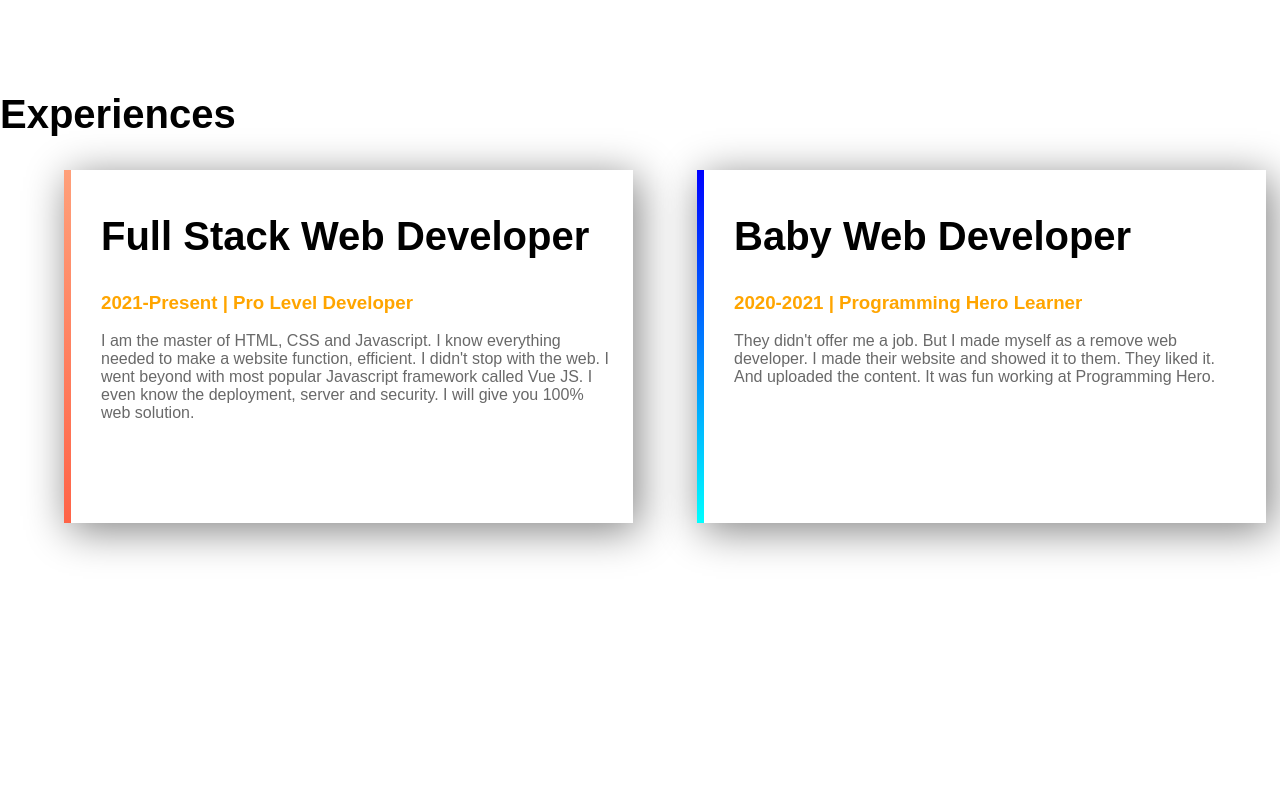
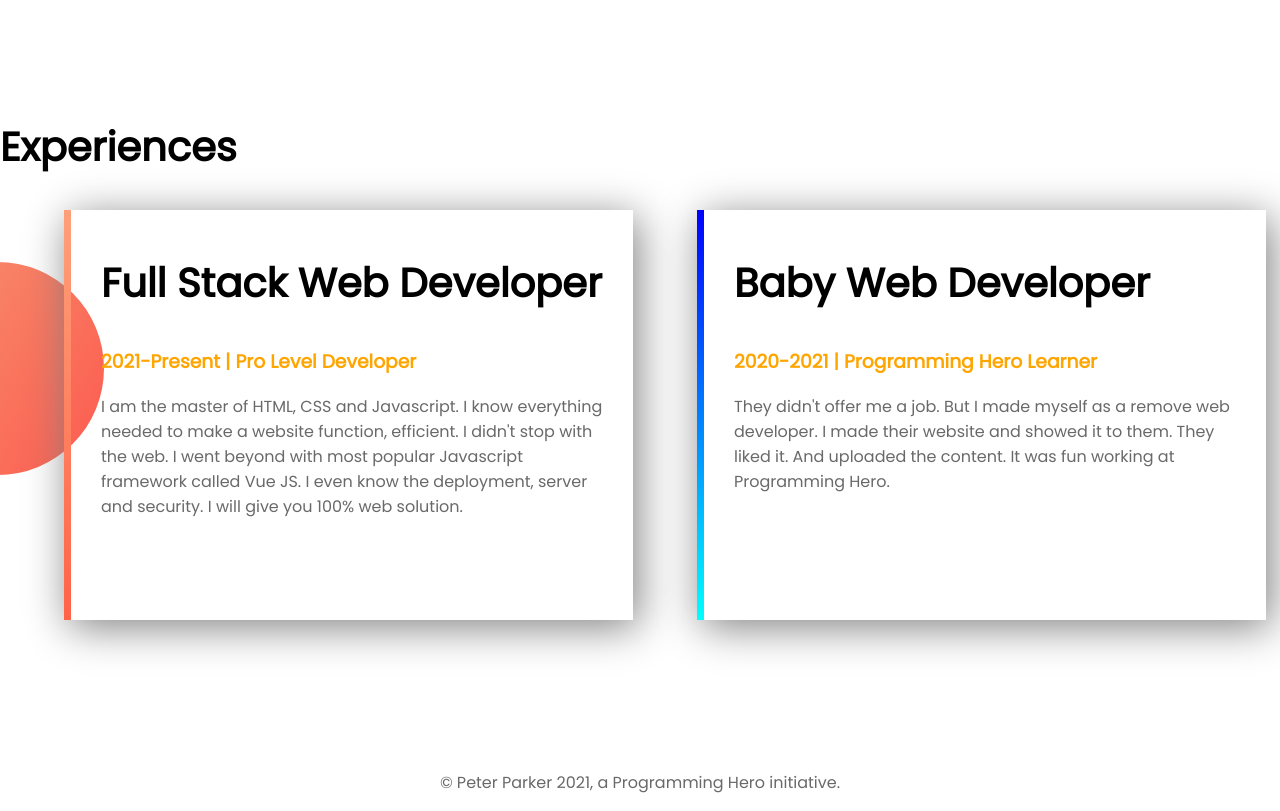
Before and after one commit to Saidul147/developer-portfolio, a plain HTML site: page index.html in a window 1280 px wide. Shown: the part 1056-1867 px from the top of the page. Before the commit the page ends 1699 px from the top, so only its background shows below. Drawn offline with Linux system fonts and the light colour scheme.

Commit message:
footer added

```diff
--- a/index.html
+++ b/index.html
@@ -5,6 +5,9 @@
     <meta http-equiv="X-UA-Compatible" content="IE=edge">
     <meta name="viewport" content="width=device-width, initial-scale=1.0">
     <title>Developer portfolio</title>
+    <link rel="preconnect" href="https://fonts.googleapis.com">
+   <link rel="preconnect" href="https://fonts.gstatic.com" crossorigin>
+    <link href="https://fonts.googleapis.com/css2?family=Poppins&display=swap" rel="stylesheet">
     <link rel="stylesheet" href="style.css">
 </head>
 <body>
@@ -46,5 +49,8 @@
             </div>
         </div>
     </section>
+    <section class="footer">
+        <p>© Peter Parker 2021, a Programming Hero initiative.</p>
+    </section>
 </body>
 </html>
--- a/style.css
+++ b/style.css
@@ -48,6 +48,11 @@ p{
 .experience h1{
     font-size: 40px;
 }
+.experience{
+    background-image: url(images/exp-bg.png);
+    background-repeat: no-repeat;
+    background-position: left center;
+}
 .experience h3{
     color: orange;
 }
@@ -66,3 +71,7 @@ p{
     border-image: linear-gradient(180deg,blue,cyan);
     border-image-slice: 1;
 }
+.footer{
+    text-align: center;
+    margin-top: 150px;
+}
```
